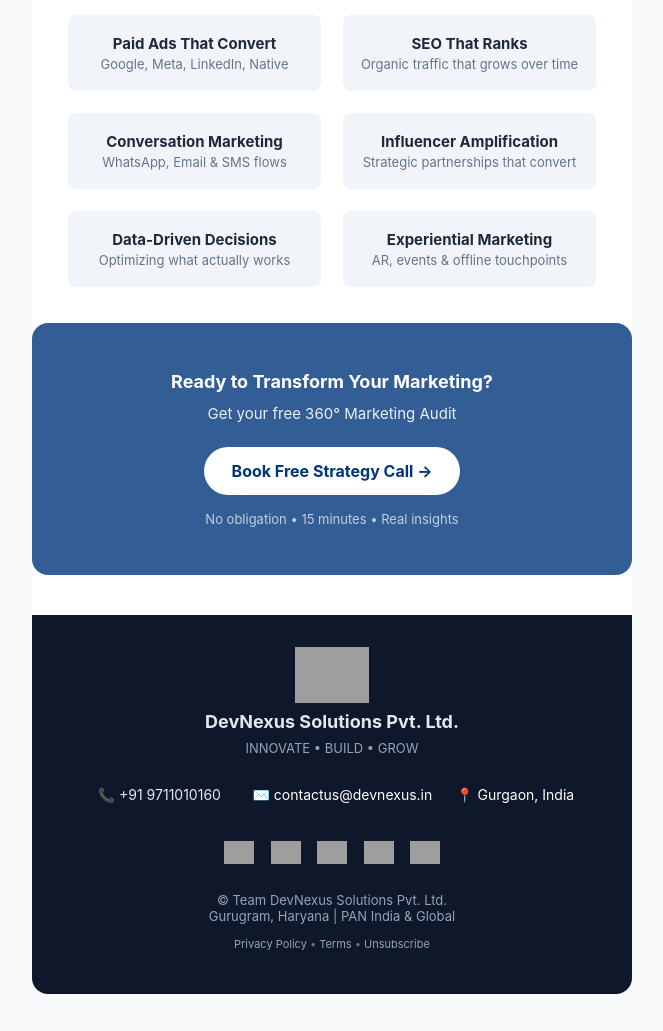
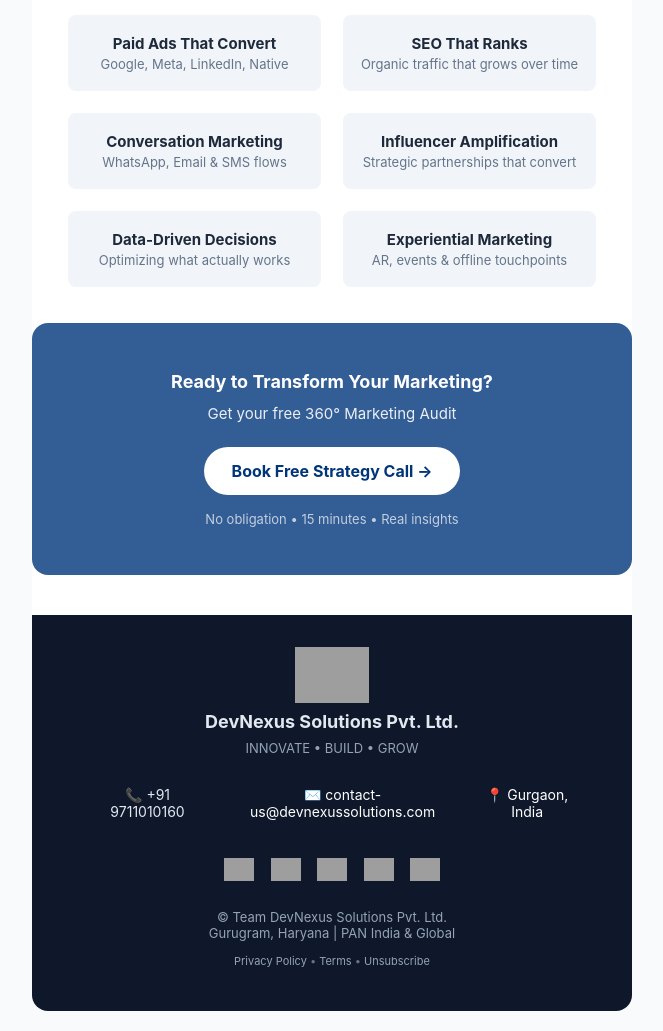
Before and after one commit to Ankit-DevNexus/DevNexus-Website-Backend, a website: page EmailTemplate/index.html in a window 1280 px wide. Shown: the part 570-1601 px from the top of the page, without its empty margins (308-971 px from the left). Drawn offline with Linux system fonts and the light colour scheme; grey boxes are pictures that could not be loaded.

Commit message:
email-updated

```diff
--- a/EmailTemplate/index.html
+++ b/EmailTemplate/index.html
@@ -177,8 +177,8 @@
                   <td align="center" style="font-size: 14px; padding: 12px 8px;">📞 +91 9711010160 <a
                       href="tel:+919711010160"></a></td>
                   <td align="center" style="font-size: 14px; padding: 12px 8px;">✉️ <a
-                      href="mailto:contactus@devnexus.in"
-                      style="color: #ffffff; text-decoration: none;">contactus@devnexus.in</a></td>
+                      href="mailto:contact-us@devnexussolutions.com"
+                      style="color: #ffffff; text-decoration: none;">contact-us@devnexussolutions.com</a></td>
                   <td class="contact-cell" align="center" style="color: #ffffff; font-size: 14px;">
                     📍 <span class="contact-value"><a href="https://maps.app.goo.gl/5sSvxY2TfDu9Z1yL6"
                         style="color: #ffffff; text-decoration: none;">Gurgaon, India</a></span>
```
